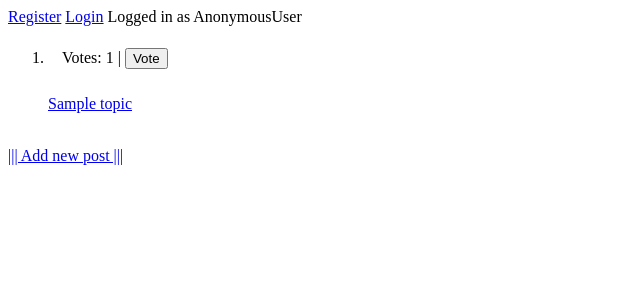
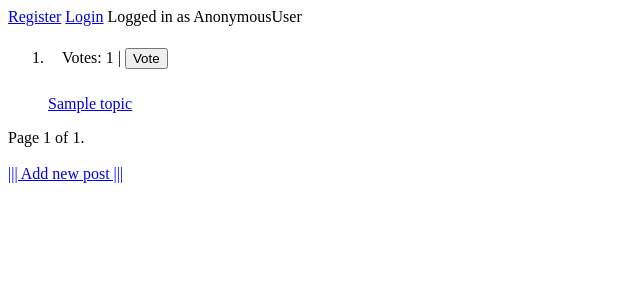
Before and after one commit to MateuszPuto/socialnews, a Django app: page /forum/ in a window 1280 px wide. Shown: the top 300 px of the page, without its empty margins (0-640 px from the left). Run offline with Django 4.2, Linux system fonts and the light colour scheme; tables that the repository leaves empty hold one stand-in row (values such as "Sample post").

Commit message:
post pagination

```diff
--- a/src/forum/templates/forum/index.html
+++ b/src/forum/templates/forum/index.html
@@ -17,10 +17,23 @@
 						<input type="submit" value="Vote">
 					</fieldset>
 				</form>
-				<a href="{{ post.uuid }}/">{{ post.title }}
+				<a href="{{ post.uuid }}/">{{ post.title }}</a>
 			</li>
 		{% endfor %}
 	</ol>
+	<div class="pagination">
+		{% if latest_posts.has_previous %}
+		<a href="?page={{ latest_posts.previous_page_number }}">&laquo; previous</a>
+		{% endif %}
+
+		<span class="current">
+			Page {{ latest_posts.number }} of {{ latest_posts.paginator.num_pages }}.
+		</span>
+
+		{% if latest_posts.has_next %}
+			<a href="?page={{ latest_posts.next_page_number }}">next &raquo;</a>
+		{% endif %}
+	</div>
 {% else %}
 	<p>No posts are available.</p>
 {% endif %}
--- a/src/forum/views.py
+++ b/src/forum/views.py
@@ -3,6 +3,7 @@ from django.shortcuts import render, redirect
 from django.http import HttpResponse, HttpResponseRedirect, Http404
 
 from django.core.mail import send_mail
+from django.core.paginator import Paginator
 
 from django.contrib.auth.models import User
 from django.contrib.auth import authenticate, login
@@ -16,9 +17,17 @@ from .models import Topic, Comment, VotedComments, VotedPosts, Secrets
 from .forms import NewTopic, NewComment, CreateAccount, CheckPassword, ChangePassword
 
 def index(request):
-    latest_posts = Topic.objects.order_by('-pub_date')[:10]
+    latest_posts = Topic.objects.order_by('-pub_date')
+
+    paginator = Paginator(latest_posts, 10)
+
+    if request.GET.get('page'):
+        page_number = request.GET.get('page')
+    else:
+        page_number = 1
+
     context = {
-                'latest_posts': latest_posts,
+                'latest_posts': paginator.page(page_number),
             }
 
     if request.user.is_authenticated:
```
